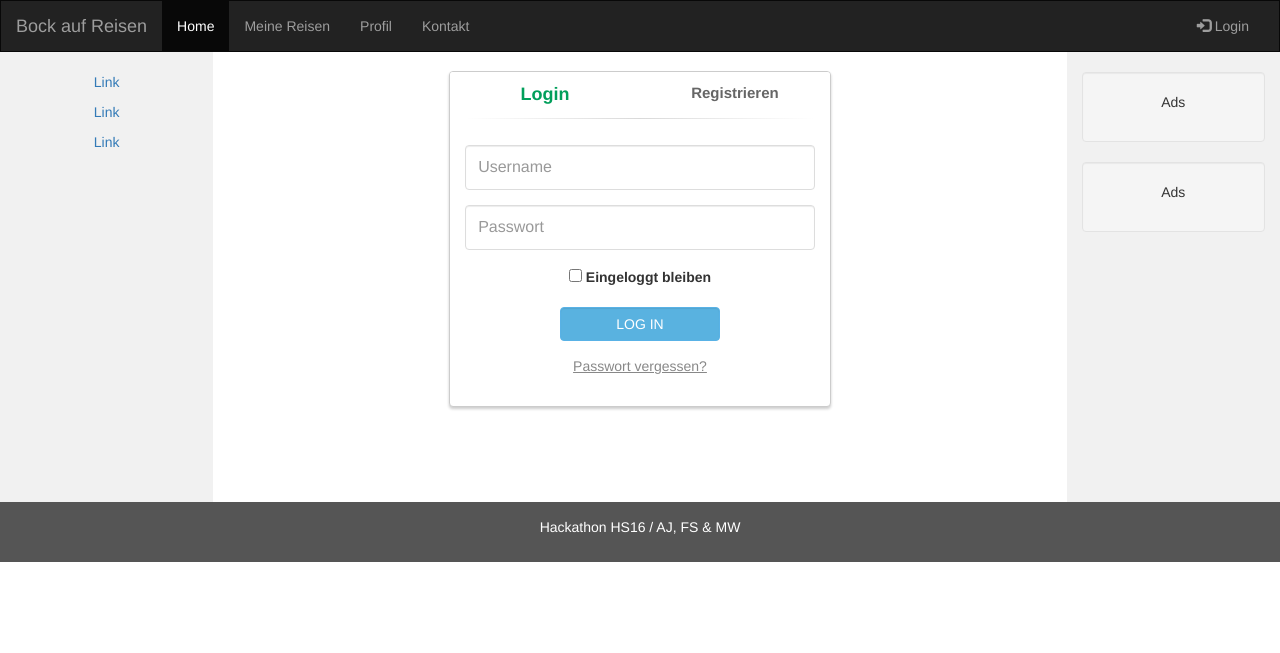
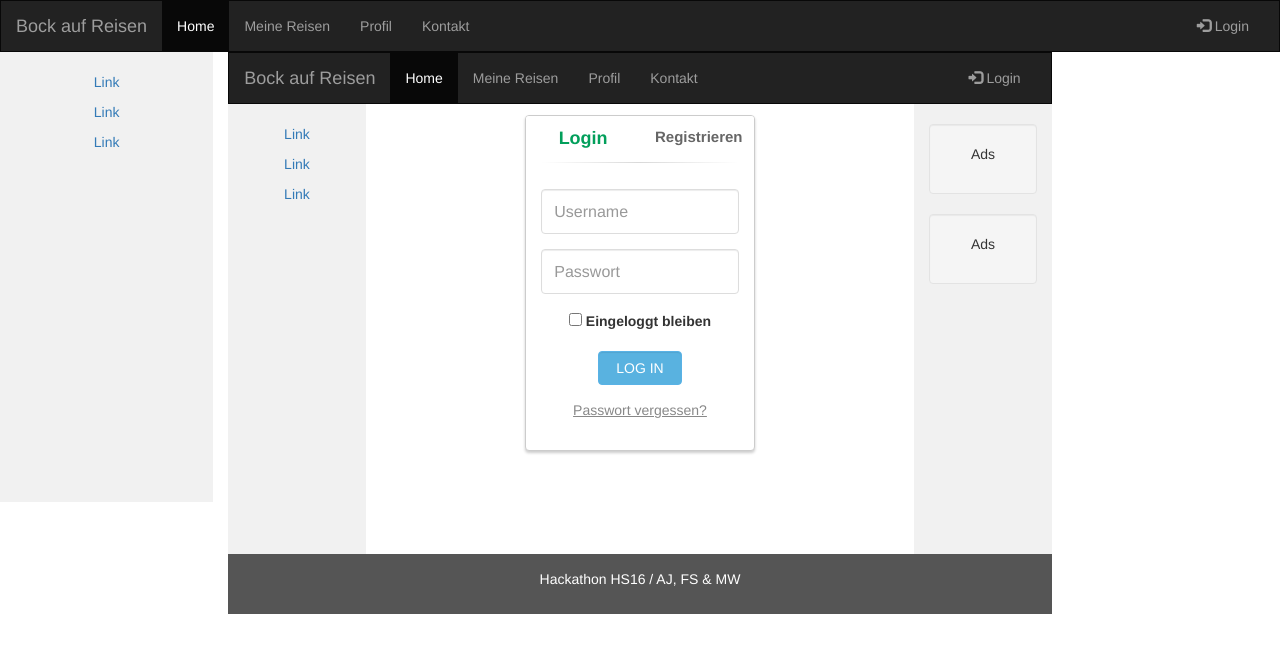
Before and after one commit to MauroWalker/Hackathon-HS16_AJ-FS-MW, a PHP site: page / in a window 1280 px wide. Shown: the top 653 px of the page. Run offline with PHP 8.4, Linux system fonts and the light colour scheme; some libraries are stand-ins or nearby versions.

Commit message:
<include> for header and footer

```diff
--- /dev/null
+++ b/footer.php
@@ -0,0 +1,3 @@
+<footer class="container-fluid text-center">
+  <p>Hackathon HS16 / AJ, FS & MW</p>
+</footer>
--- /dev/null
+++ b/header.php
@@ -0,0 +1,81 @@
+<!DOCTYPE html>
+<html lang="en">
+<head>
+  <title>Hackathon HS16 - Bock auf Reisen</title>
+  <meta charset="utf-8">
+  <meta name="viewport" content="width=device-width, initial-scale=1">
+  <link rel="stylesheet" href="https://maxcdn.bootstrapcdn.com/bootstrap/3.3.7/css/bootstrap.min.css">
+    <link rel="stylesheet" href="styles.css">
+  <script src="https://ajax.googleapis.com/ajax/libs/jquery/3.1.1/jquery.min.js"></script>
+  <script src="https://maxcdn.bootstrapcdn.com/bootstrap/3.3.7/js/bootstrap.min.js"></script>
+  <style>
+    /* Remove the navbar's default margin-bottom and rounded borders */
+    .navbar {
+      margin-bottom: 0;
+      border-radius: 0;
+    }
+
+    /* Set height of the grid so .sidenav can be 100% (adjust as needed) */
+    .row.content {height: 450px}
+
+    /* Set gray background color and 100% height */
+    .sidenav {
+      padding-top: 20px;
+      background-color: #f1f1f1;
+      height: 100%;
+    }
+
+    /* Set black background color, white text and some padding */
+    footer {
+      background-color: #555;
+      color: white;
+      padding: 15px;
+    }
+
+    /* On small screens, set height to 'auto' for sidenav and grid */
+    @media screen and (max-width: 767px) {
+      .sidenav {
+        height: auto;
+        padding: 15px;
+      }
+      .row.content {height:auto;}
+    }
+  </style>
+</head>
+<body>
+
+<nav class="navbar navbar-inverse">
+  <div class="container-fluid">
+    <div class="navbar-header">
+      <button type="button" class="navbar-toggle" data-toggle="collapse" data-target="#myNavbar">
+        <span class="icon-bar"></span>
+        <span class="icon-bar"></span>
+        <span class="icon-bar"></span>
+      </button>
+      <a class="navbar-brand" href="#">Bock auf Reisen</a>
+    </div>
+    <div class="collapse navbar-collapse" id="myNavbar">
+      <ul class="nav navbar-nav">
+        <li class="active"><a href="#">Home</a></li>
+        <li><a href="#">Meine Reisen</a></li>
+        <li><a href="#">Profil</a></li>
+        <li><a href="#">Kontakt</a></li>
+      </ul>
+      <ul class="nav navbar-nav navbar-right">
+        <li><a href="#"><span class="glyphicon glyphicon-log-in"></span> Login</a></li>
+      </ul>
+    </div>
+  </div>
+</nav>
+
+<div class="container-fluid text-center">
+  <div class="row content">
+    <div class="col-sm-2 sidenav hidden-xs">
+      <p><a href="#">Link</a></p>
+      <p><a href="#">Link</a></p>
+      <p><a href="#">Link</a></p>
+    </div>
+
+    <div class="col-sm-8 text-left">
+
+</html>
--- a/index.php
+++ b/index.php
@@ -1,3 +1,5 @@
+<?php include ("header.php"); ?>
+
 <!DOCTYPE html>
 <html lang="en">
 <head>
@@ -215,9 +217,7 @@
   </div>
 </div>
 
-<footer class="container-fluid text-center">
-  <p>Hackathon HS16 / AJ, FS & MW</p>
-</footer>
+<?php include ("footer.php"); ?>
 
 </body>
 </html>
```
Also changed, not shown: 1 other file.
